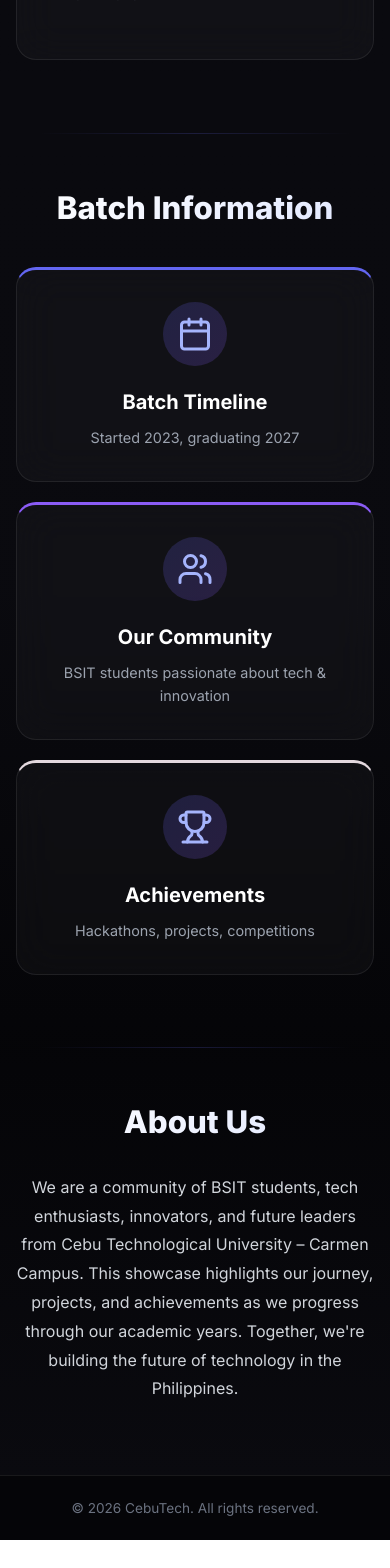
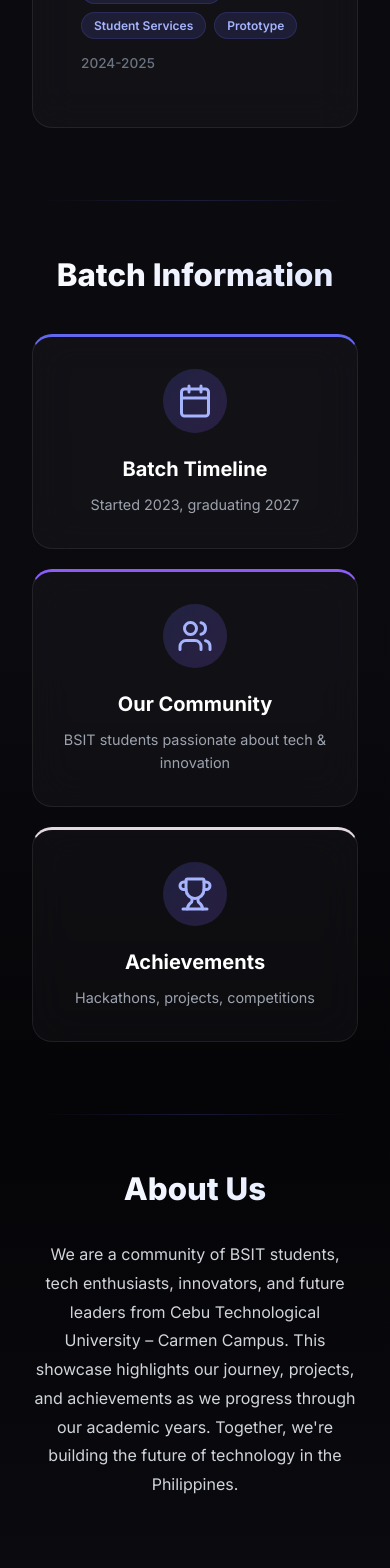
Before and after one commit to DaisuKiee/CebuTech, a React (Create React App) app: page / in a window 390 px wide. Shown: the part 8280-9848 px from the top of the page. Before the commit the page ends 9820 px from the top, so only its background shows below. Built offline with nearby package versions, Linux system fonts and the light colour scheme.

Commit message:
Fix mobile responsiveness with proper viewport and overflow constraints

```diff
--- a/public/index.html
+++ b/public/index.html
@@ -2,7 +2,10 @@
 <html lang="en">
 <head>
     <meta charset="UTF-8">
-    <meta name="viewport" content="width=device-width, initial-scale=1.0">
+    <meta name="viewport" content="width=device-width, initial-scale=1.0, maximum-scale=5.0, user-scalable=yes">
+    <meta name="mobile-web-app-capable" content="yes">
+    <meta name="apple-mobile-web-app-capable" content="yes">
+    <meta name="apple-mobile-web-app-status-bar-style" content="black-translucent">
     <meta name="description" content="CebuTech - BSIT Batch 2023-2027 Showcase">
     <meta name="keywords" content="CebuTech, BSIT, Cebu, Technology, Students, Batch 2023-2027">
     <meta name="author" content="CebuTech">
@@ -29,15 +32,25 @@
             box-sizing: border-box;
         }
 
+        html {
+            scroll-behavior: smooth;
+            overflow-x: hidden;
+            width: 100%;
+        }
+
         body {
             font-family: 'Inter', -apple-system, BlinkMacSystemFont, 'Segoe UI', sans-serif;
             background: #0a0a0f;
             color: #ffffff;
             overflow-x: hidden;
+            width: 100%;
+            position: relative;
         }
 
         #root {
             min-height: 100vh;
+            width: 100%;
+            overflow-x: hidden;
         }
 
         /* Loading Screen */
--- a/src/styles/cebutech.css
+++ b/src/styles/cebutech.css
@@ -11,6 +11,8 @@
   scroll-behavior: smooth;
   -webkit-font-smoothing: antialiased;
   -moz-osx-font-smoothing: grayscale;
+  overflow-x: hidden;
+  width: 100%;
 }
 
 body {
@@ -19,11 +21,15 @@
   color: #e5e7eb;
   overflow-x: hidden;
   min-height: 100vh;
+  width: 100%;
+  position: relative;
 }
 
 .home-container {
   min-height: 100vh;
   position: relative;
+  width: 100%;
+  overflow-x: hidden;
 }
 
 /* ===== NAVBAR ===== */
@@ -375,6 +381,8 @@
   );
   margin-top: 0;
   z-index: 10;
+  width: 100%;
+  overflow-x: hidden;
 }
 
 .programs-banner {
@@ -390,6 +398,8 @@
   max-width: 1400px;
   margin: 0 auto;
   z-index: 10;
+  width: 100%;
+  padding: 0 1rem;
 }
 
 .programs-header,
@@ -523,6 +533,8 @@
     rgba(10, 10, 15, 1) 100%
   );
   position: relative;
+  width: 100%;
+  overflow-x: hidden;
 }
 
 .projects-section::before {
@@ -543,6 +555,8 @@
 .projects-container {
   max-width: 1400px;
   margin: 0 auto;
+  width: 100%;
+  padding: 0 1rem;
 }
 
 .projects-grid {
@@ -690,6 +704,8 @@
     rgba(10, 10, 15, 1) 100%
   );
   position: relative;
+  width: 100%;
+  overflow-x: hidden;
 }
 
 .students-section::before {
@@ -710,6 +726,8 @@
 .students-container {
   max-width: 1400px;
   margin: 0 auto;
+  width: 100%;
+  padding: 0 1rem;
 }
 
 .students-header {
@@ -921,6 +939,8 @@
 .students-page-container {
   min-height: 100vh;
   background: linear-gradient(135deg, #0a0a0f 0%, #050508 100%);
+  width: 100%;
+  overflow-x: hidden;
 }
 
 .page-hero {
@@ -979,6 +999,8 @@
     rgba(5, 5, 8, 0.95) 100%
   );
   position: relative;
+  width: 100%;
+  overflow-x: hidden;
 }
 
 .batch-section::before {
@@ -999,6 +1021,8 @@
 .batch-container {
   max-width: 1200px;
   margin: 0 auto;
+  width: 100%;
+  padding: 0 1rem;
 }
 
 .batch-grid {
@@ -1089,6 +1113,8 @@
     rgba(10, 10, 15, 1) 100%
   );
   position: relative;
+  width: 100%;
+  overflow-x: hidden;
 }
 
 .about-section::before {
@@ -1109,6 +1135,8 @@
 .about-container {
   max-width: 900px;
   margin: 0 auto;
+  width: 100%;
+  padding: 0 1rem;
 }
 
 .about-content {
@@ -1141,6 +1169,8 @@
   max-width: 1400px;
   margin: 0 auto;
   text-align: center;
+  width: 100%;
+  padding: 0 1rem;
 }
 
 .footer-text {
```
